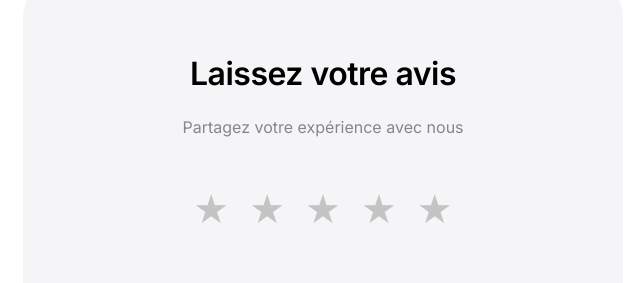
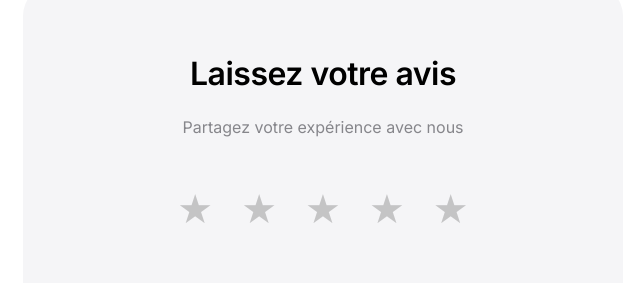
Before and after one commit to AnisHaddadi/Tasty-Crousty-avis, a website: page avis.html in a window 1280 px wide. Shown: the part 1762-2045 px from the top of the page, without its empty margins (317-957 px from the left). Drawn offline with Linux system fonts and the light colour scheme.

Commit message:
RÃ©tablir l'espacement original entre les Ã©toiles

```diff
--- a/avis.html
+++ b/avis.html
@@ -465,7 +465,7 @@
 
         .rating-stars {
             display: flex;
-            gap: 4px;
+            gap: 12px;
             justify-content: center;
             margin-bottom: 2rem;
         }
```
Also changed, not shown: index.html (+1 -1 lines).
